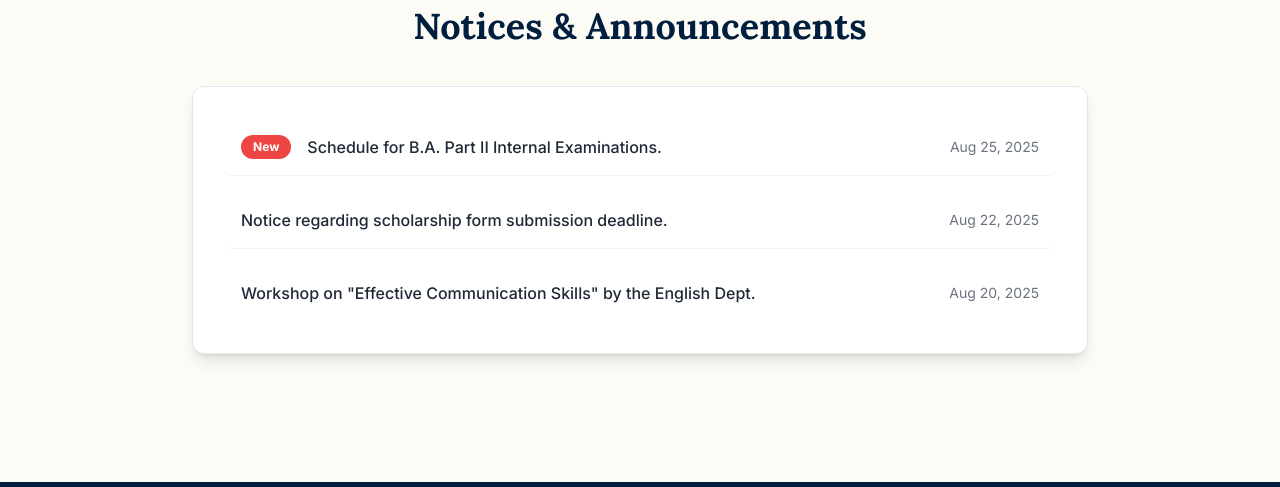
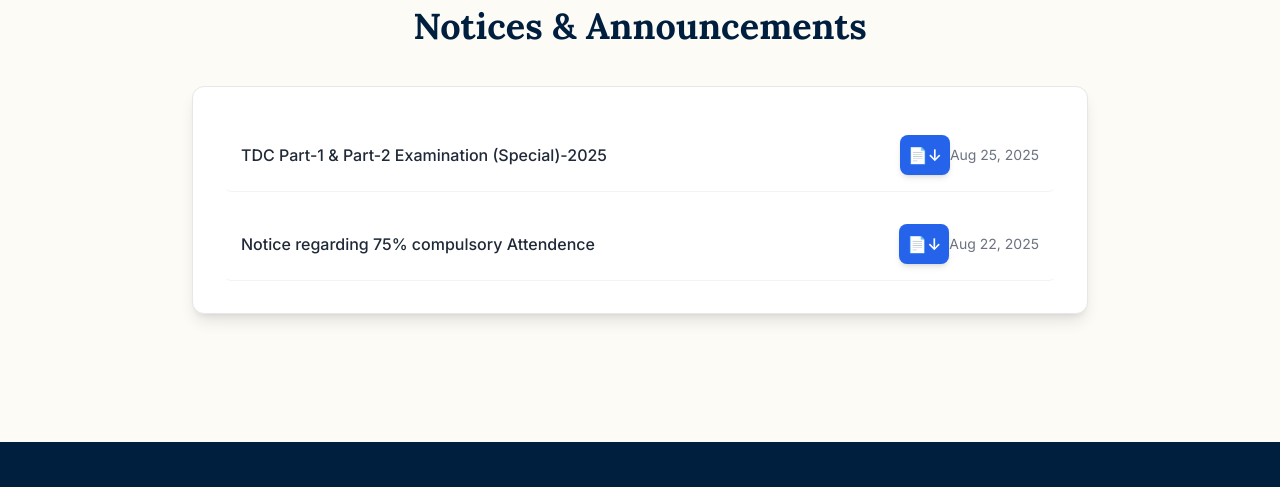
Before and after one commit to Ut277/vbmcs, a plain HTML site: page index.html in a window 1280 px wide. Shown: the part 3520-4007 px from the top of the page. Drawn offline with nearby package versions, Linux system fonts and the light colour scheme.

Commit message:
priyanshu changes

```diff
--- a/index.html
+++ b/index.html
@@ -284,24 +284,24 @@ The aim of women's education is highly reflected in the college by providing opp
  </div>
  </section>
 
- <!-- Notices Section -->
+<!-- Notices Section -->
  <section class="my-16">
  <h2 class="text-4xl font-bold text-center mb-10" style="color: var(--primary-dark);">Notices & Announcements</h2>
  <div class="bg-white p-8 rounded-xl shadow-lg border border-gray-200 max-w-4xl mx-auto">
  <ul class="space-y-4">
  <li class="flex items-center p-4 border-b border-gray-100 hover:bg-gray-50 rounded-md transition-colors">
- <span class="bg-red-500 text-white text-xs font-bold px-3 py-1 rounded-full mr-4">New</span>
- <p class="font-medium text-gray-800 flex-1">Schedule for B.A. Part II Internal Examinations.</p>
+ <p class="font-medium text-gray-800 flex-1">TDC Part-1 & Part-2 Examination (Special)-2025 </p>
+ <a href="college-syllabus.pdf" target="_blank"
+       class="inline-block px-2 py-2 bg-blue-600 text-white font-semibold rounded-lg shadow-md hover:bg-blue-700 transition">📄↓</a>
  <p class="text-sm text-gray-500">Aug 25, 2025</p>
  </li>
  <li class="flex items-center p-4 border-b border-gray-100 hover:bg-gray-50 rounded-md transition-colors">
- <p class="font-medium text-gray-800 flex-1">Notice regarding scholarship form submission deadline.</p>
+ <p class="font-medium text-gray-800 flex-1">Notice regarding 75% compulsory Attendence</p>
+  <a href="college-syllabus.pdf" target="_blank"
+       class="inline-block px-2 py-2 bg-blue-600 text-white font-semibold rounded-lg shadow-md hover:bg-blue-700 transition">📄↓</a>
  <p class="text-sm text-gray-500">Aug 22, 2025</p>
  </li>
- <li class="flex items-center p-4 hover:bg-gray-50 rounded-md transition-colors">
- <p class="font-medium text-gray-800 flex-1">Workshop on "Effective Communication Skills" by the English Dept.</p>
- <p class="text-sm text-gray-500">Aug 20, 2025</p>
- </li>
+
  </ul>
  </div>
  </section>
@@ -335,7 +335,7 @@ The aim of women's education is highly reflected in the college by providing opp
  <div id="faculty-grid" class="grid md:grid-cols-2 lg:grid-cols-3 xl:grid-cols-4 gap-8">
  ${faculty.map(f => `
  <div class="bg-white rounded-xl shadow-lg text-center p-6 transform hover:-translate-y-2 transition-transform duration-300 border border-gray-200">
- <img src="${f.image}" alt="${f.name}" class="w-32 h-32 rounded-full mx-auto mb-4 border-4 border-white shadow-md">
+ <img src="${f.image}" alt="${f.name}" class="w-32 h-32 rounded-xl mx-auto mb-4 border-4 border-white shadow-md">
  <h3 class="text-xl font-bold" style="color: var(--primary-dark);">${f.name}</h3>
  <p class="text-gray-500 text-sm">${f.designation}</p>
  <p style="color: var(--primary-dark);" class="font-medium text-sm">${f.department}</p>
```
